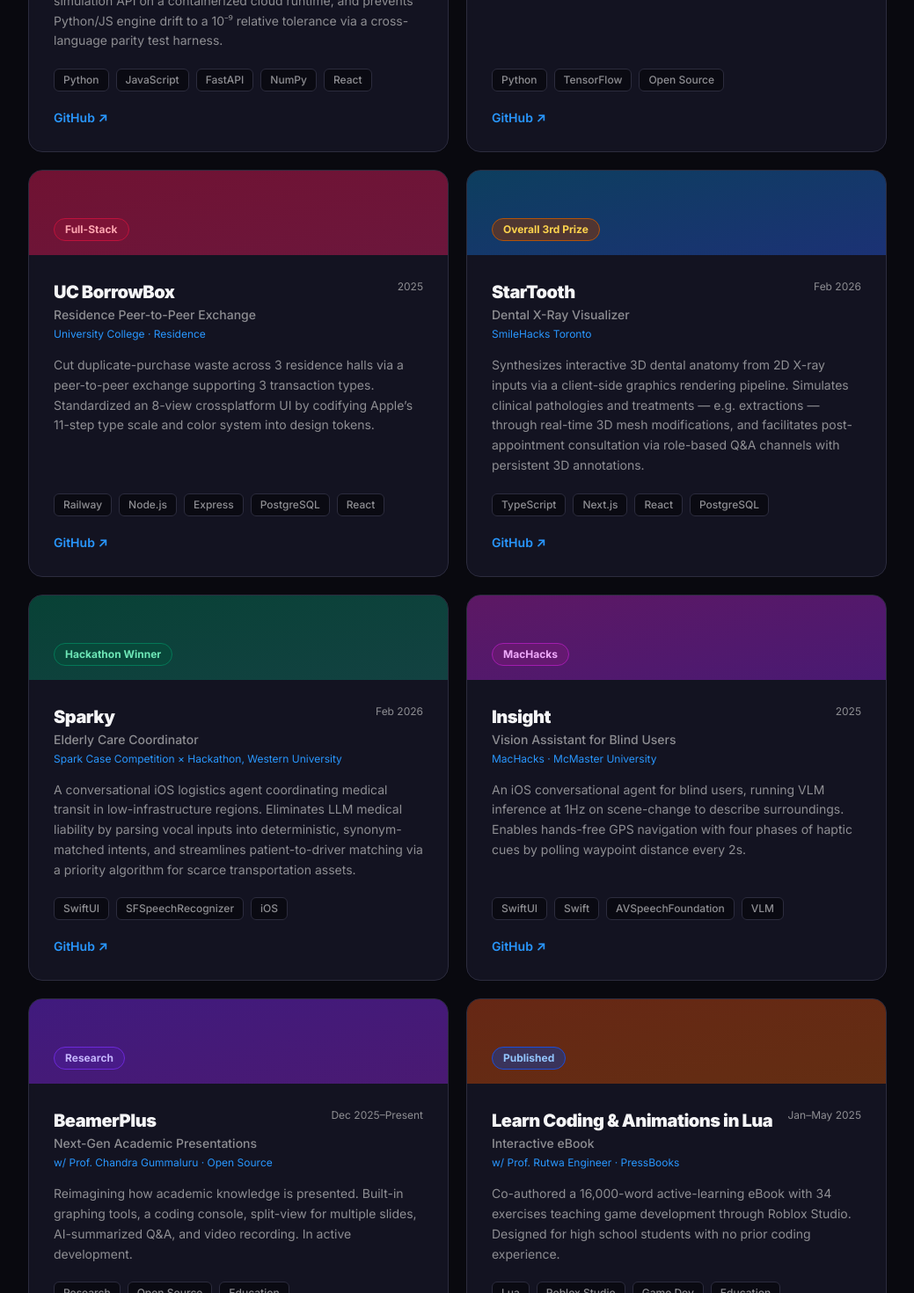
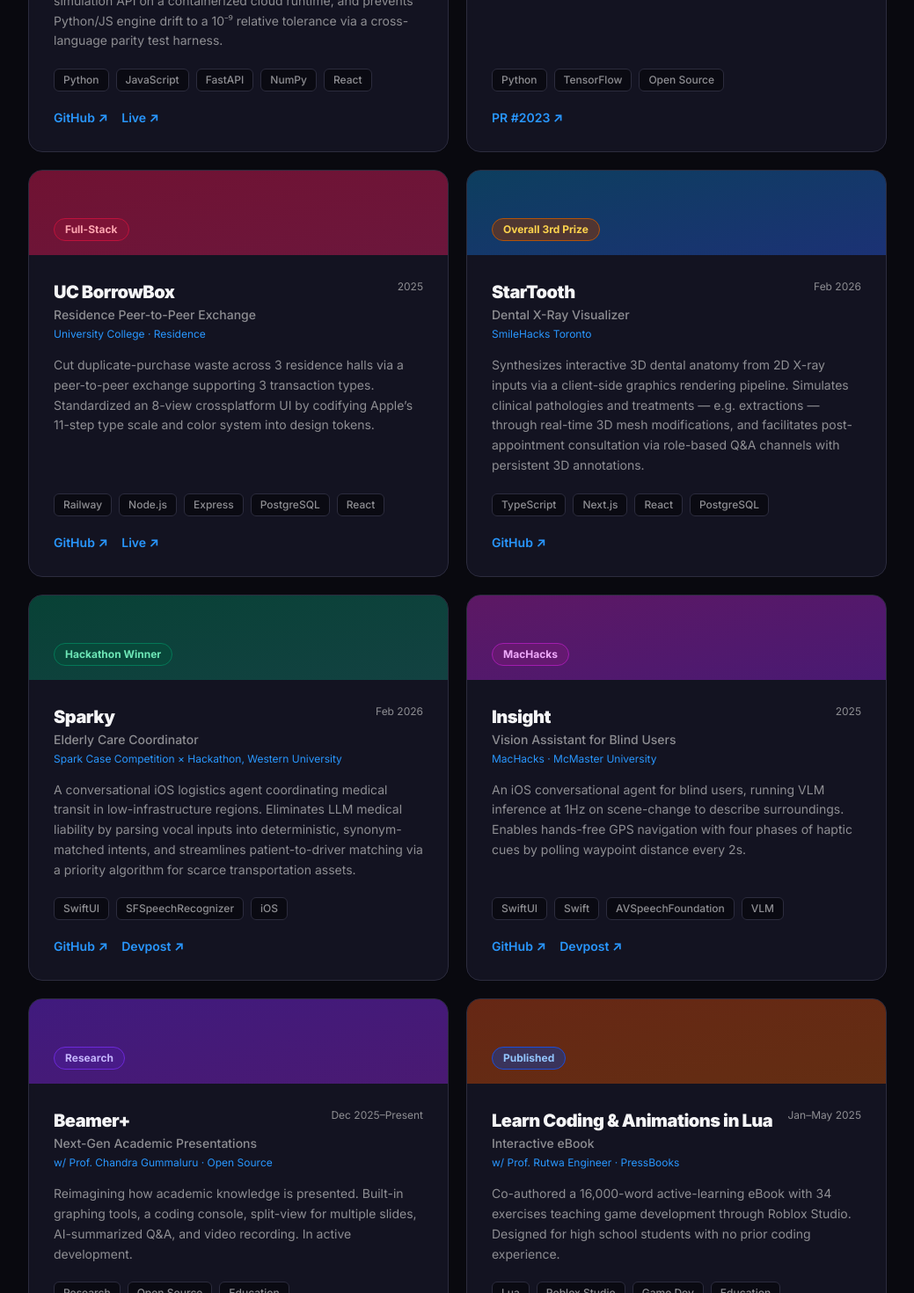
Before and after one commit to hasan-malik/hasan-malik.github.io, a React (Vite) app: page / in a window 1280 px wide. Shown: the part 2540-4010 px from the top of the page at 88% size, without its empty margins (120-1159 px from the left). Built offline with nearby package versions, Linux system fonts and the light colour scheme.

Commit message:
feat: add correct GitHub/live/devpost links to all projects; rename BeamerPlus to Beamer+; add project deep-link ids

```diff
--- a/src/components/Projects.jsx
+++ b/src/components/Projects.jsx
@@ -12,9 +12,13 @@
     tech: ['Python', 'JavaScript', 'FastAPI', 'NumPy', 'React'],
     year: '2026',
     gradient: 'from-cyan-900/80 to-sky-900/80',
-    links: [{ label: 'GitHub ↗', href: 'https://github.com/hasan-malik' }],
+    links: [
+      { label: 'GitHub ↗', href: 'https://github.com/hasan-malik/TransitSim' },
+      { label: 'Live ↗',   href: 'https://hasan-malik.github.io/TransitSim/' },
+    ],
   },
   {
+    id: 'tensorflow-probability',
     name: 'TensorFlow Probability',
     subtitle: 'Open-Source Contributor',
     badge: 'Open Source',
@@ -25,9 +29,12 @@
     tech: ['Python', 'TensorFlow', 'Open Source'],
     year: '2025',
     gradient: 'from-indigo-900/80 to-blue-900/80',
-    links: [{ label: 'GitHub ↗', href: 'https://github.com/hasan-malik' }],
+    links: [
+      { label: 'PR #2023 ↗', href: 'https://github.com/tensorflow/probability/pull/2023' },
+    ],
   },
   {
+    id: 'uc-borrowbox',
     name: 'UC BorrowBox',
     subtitle: 'Residence Peer-to-Peer Exchange',
     badge: 'Full-Stack',
@@ -38,7 +45,10 @@
     tech: ['Railway', 'Node.js', 'Express', 'PostgreSQL', 'React'],
     year: '2025',
     gradient: 'from-rose-900/80 to-pink-900/80',
-    links: [{ label: 'GitHub ↗', href: 'https://github.com/hasan-malik' }],
+    links: [
+      { label: 'GitHub ↗', href: 'https://github.com/hasan-malik/UC-BorrowBox' },
+      { label: 'Live ↗',   href: 'https://ucborrowbox.netlify.app' },
+    ],
   },
   {
     name: 'StarTooth',
@@ -51,7 +61,9 @@
     tech: ['TypeScript', 'Next.js', 'React', 'PostgreSQL'],
     year: 'Feb 2026',
     gradient: 'from-sky-900/80 to-blue-900/80',
-    links: [{ label: 'GitHub ↗', href: 'https://github.com/hasan-malik' }],
+    links: [
+      { label: 'GitHub ↗', href: 'https://github.com/notjackl3/smilehacks' },
+    ],
   },
   {
     name: 'Sparky',
@@ -64,7 +76,10 @@
     tech: ['SwiftUI', 'SFSpeechRecognizer', 'iOS'],
     year: 'Feb 2026',
     gradient: 'from-emerald-900/80 to-teal-900/80',
-    links: [{ label: 'GitHub ↗', href: 'https://github.com/hasan-malik' }],
+    links: [
+      { label: 'GitHub ↗',  href: 'https://github.com/hasan-malik/sparky' },
+      { label: 'Devpost ↗', href: 'https://devpost.com/software/sparky-ykhqn0' },
+    ],
   },
   {
     name: 'Insight',
@@ -77,10 +92,13 @@
     tech: ['SwiftUI', 'Swift', 'AVSpeechFoundation', 'VLM'],
     year: '2025',
     gradient: 'from-fuchsia-900/80 to-purple-900/80',
-    links: [{ label: 'GitHub ↗', href: 'https://github.com/hasan-malik' }],
+    links: [
+      { label: 'GitHub ↗',  href: 'https://github.com/hasan-malik/Insight' },
+      { label: 'Devpost ↗', href: 'https://devpost.com/software/insight-t439sl' },
+    ],
   },
   {
-    name: 'BeamerPlus',
+    name: 'Beamer+',
     subtitle: 'Next-Gen Academic Presentations',
     badge: 'Research',
     badgeColor: 'bg-violet-900/60 text-violet-300 border-violet-700',
@@ -90,7 +108,10 @@
     tech: ['Research', 'Open Source', 'Education'],
     year: 'Dec 2025–Present',
     gradient: 'from-violet-900/80 to-purple-900/80',
-    links: [{ label: 'GitHub ↗', href: 'https://github.com/hasan-malik' }],
+    links: [
+      { label: 'GitHub ↗', href: 'https://github.com/chandra-gummaluru/beamer-plus' },
+      { label: 'Live ↗',   href: 'https://app.beamerplus.app' },
+    ],
   },
   {
     name: 'Learn Coding & Animations in Lua',
@@ -132,11 +153,12 @@
           {projects.map((project, i) => (
             <motion.div
               key={project.name}
+              id={project.id}
               initial={{ opacity: 0, y: 30 }}
               whileInView={{ opacity: 1, y: 0 }}
               viewport={{ once: true }}
               transition={{ duration: 0.5, delay: i * 0.08, ease: [0.22, 1, 0.36, 1] }}
-              className="group bg-apple-light/60 border border-apple-border rounded-2xl hover:border-apple-blue/40 hover:-translate-y-1 transition-all duration-300 flex flex-col overflow-hidden backdrop-blur-sm"
+              className="group bg-apple-light/60 border border-apple-border rounded-2xl hover:border-apple-blue/40 hover:-translate-y-1 transition-all duration-300 flex flex-col overflow-hidden backdrop-blur-sm scroll-mt-24"
             >
               {/* Gradient thumbnail */}
               <div className={`h-24 bg-gradient-to-br ${project.gradient} flex items-end px-7 pb-4`}>
```
